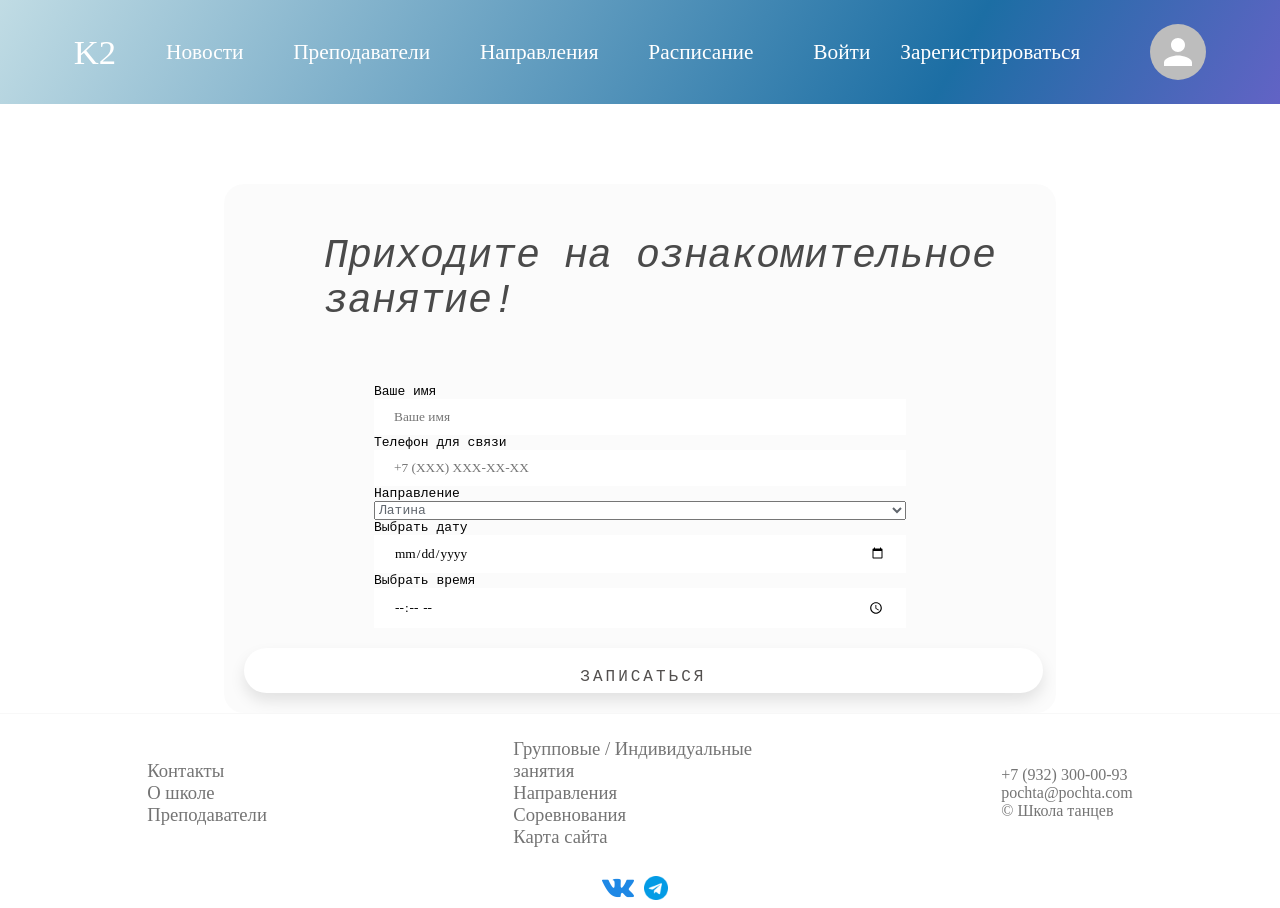
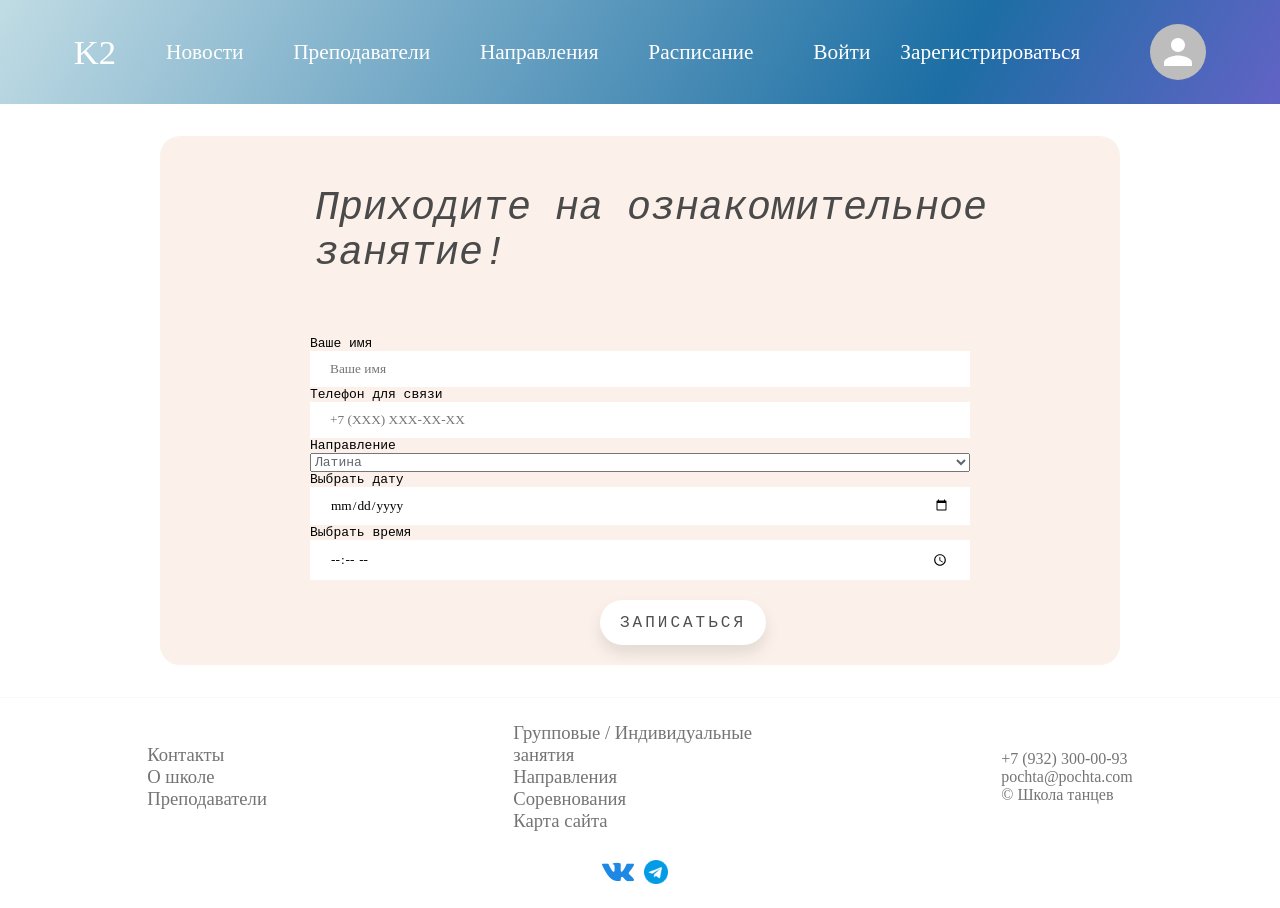
Before and after one commit to vanyavox/dance-school-project, a React (Create React App) app in the folder frontend/: page /trialform in a window 1280 px wide. Built offline with nearby package versions, Linux system fonts and the light colour scheme; a web font is replaced by a local one.

Commit message:
Edit buttons and colors

```diff
--- a/frontend/src/features/PageInfo/PageInfo.module.css
+++ b/frontend/src/features/PageInfo/PageInfo.module.css
@@ -10,6 +10,9 @@
 }
 
 .btn__trial {
+  display: flex;
+  align-items: center;
+  justify-content: center;
   width: 80%;
   height: 45px;
   border-radius: 45px;
@@ -26,6 +29,8 @@
 }
 
 .btn__trial:hover {
+  display: flex;
+  align-items: center;
   background: #e0ccba;
   box-shadow: 0 15px 20px #b0947e;
   color: white;
@@ -34,7 +39,7 @@
 }
 
 h1 {
-  font-size: 40pt;
+  font-size: 43pt;
   margin: auto;
   color: #4a4a4a;
   font-family: 'Rhythm and Jazz', monospace;
@@ -58,10 +63,11 @@ ul {
 }
 .info_list li {
   position: relative;
-  padding: 20px 0 15px 40px;
-  color: #dfb594;
-  font-variant: small-caps;
+  padding: 23px 0 10px 30px;
+  color: #c69f82;
   cursor: pointer;
+  font-size: 15pt;
+
 }
 
 .info_list li:before {
--- a/frontend/src/features/TrialForm/TrialForm.module.css
+++ b/frontend/src/features/TrialForm/TrialForm.module.css
@@ -5,12 +5,13 @@
 }
 
 .trial__form {
+  display: flex;
   margin: auto;
-  display: flex;
   flex-direction: row;
-  width: 65%;
-  background-color: #e9e9e92d;
-  margin-top: 5em;
+  width: 75%;
+  background-color: #edc2a139;
+  margin-top: 2em;
+  margin-bottom: 2em;
   border-radius: 20px;
 }
 
@@ -26,30 +27,29 @@
 .form_title {
   font-size: 30pt;
   margin: auto;
+  margin-left: 55px;
   color: #4a4a4a;
   font-family: 'Rhythm and Jazz', monospace;
-  font-weight: 500;
+  font-weight: 400;
   font-style: italic;
-}
-
-
-form {
-  font-size: 14pt;
 }
 
 input {
   padding: 0.75em 1.5em;
-  /* outline: none; */
   line-height: normal;
   border-radius: 0;
   border: none;
 }
 
 .btn__reg {
-  width: 96%;
+  display: flex;
+  align-items: center;
+  justify-content: center;
+  /* width: 96%; */
   height: 45px;
-  border-radius: 45px;
+  border-radius: 25px;
   margin: 20px;
+  margin-left: 440px;
   font-family: 'Courier New', monospace;
   font-size: 16px;
   text-transform: uppercase;
@@ -62,6 +62,8 @@ input {
 }
 
 .btn__reg:hover {
+  display: flex;
+  align-items: center;
   background: #e0ccba;
   box-shadow: 0 15px 20px #b0947e;
   color: white;
@@ -73,6 +75,7 @@ input {
   width: 100%;
   padding: 0;
   list-style: none;
+  /* border-radius: 2; */
   font-family: 'Courier New', monospace;
   font-size: 13px;
   color: #60666d;
```
